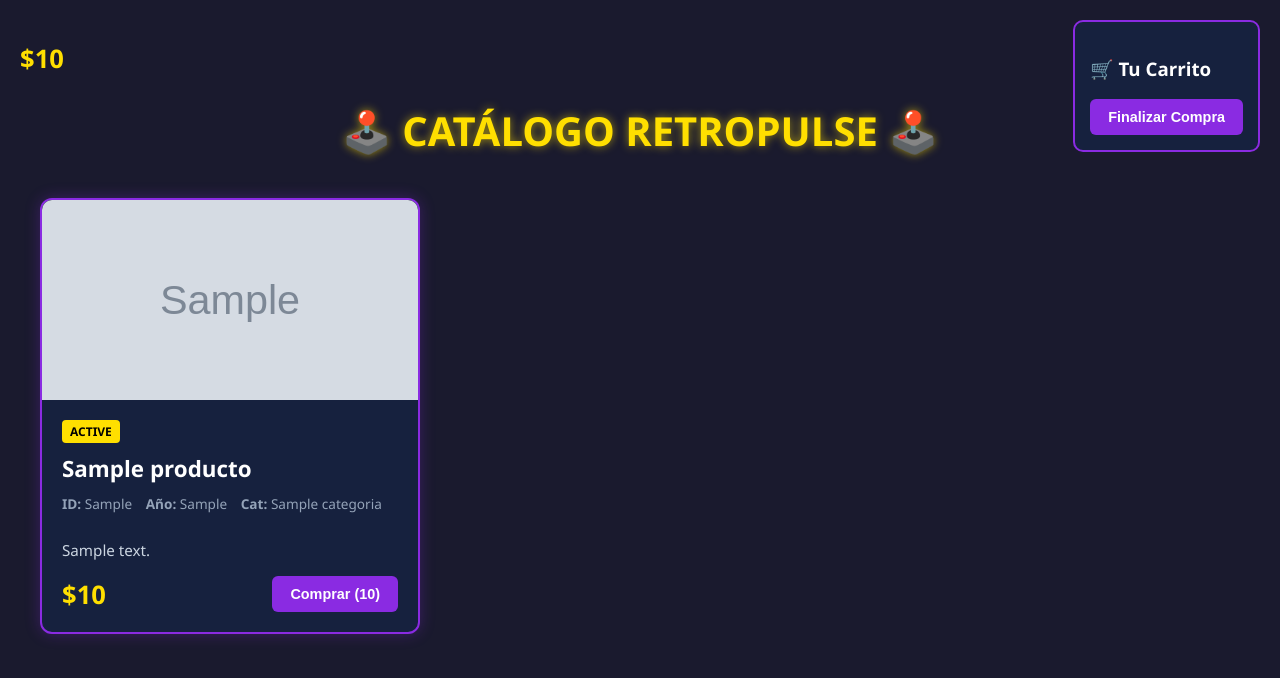
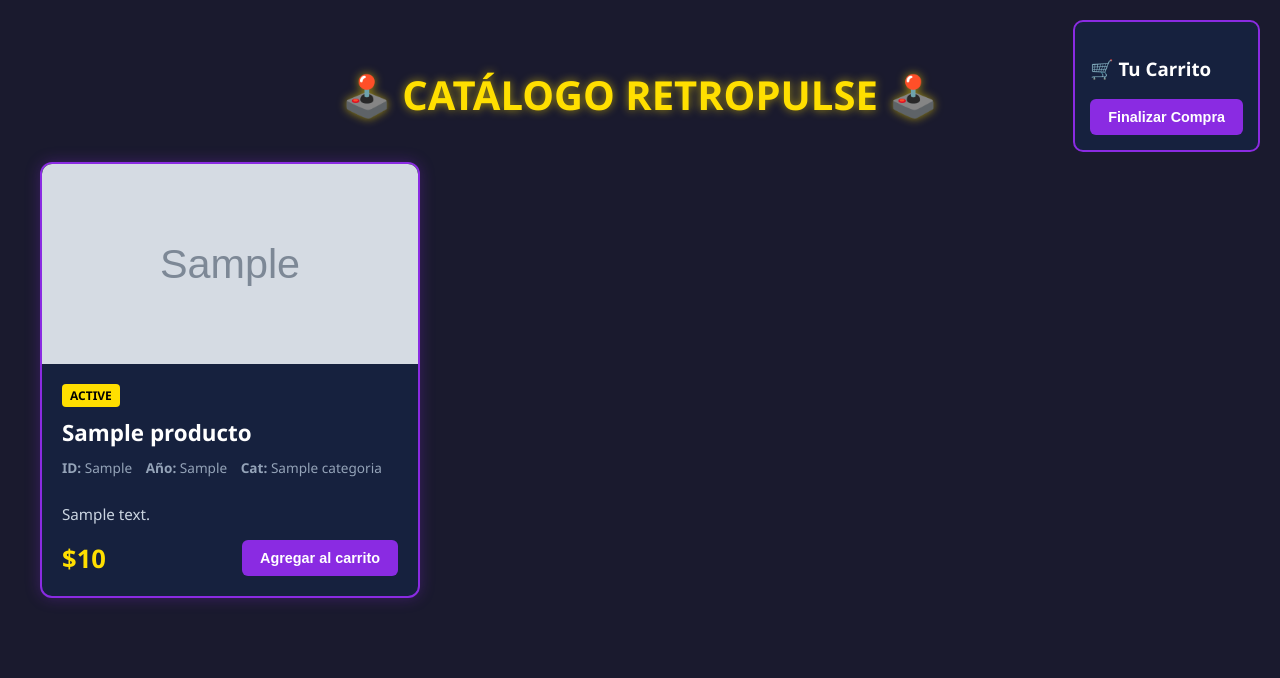
Before and after one commit to canteroslarai/retropulse, a Flask app: template templates/producto.html in a window 1280 px wide. Shown: the top 678 px of the page. Run offline with Flask 3, Linux system fonts and the light colour scheme; the template is opened without the code that fills it: most values are stand-ins (such as "Sample title", 1, 10 or a date in 2020); grey boxes marked "Sample" are stand-in pictures.

Commit message:
Corregir error de variable en producto.html y añadir carrito

```diff
--- a/templates/producto.html
+++ b/templates/producto.html
@@ -26,7 +26,6 @@
             text-shadow: 0 0 10px rgba(255, 223, 0, 0.6);
             margin-bottom: 40px;
         }
-        /* Contenedor en cuadrícula para los 15 productos */
         .catalog-grid {
             display: grid;
             grid-template-columns: repeat(auto-fill, minmax(300px, 1fr));
@@ -93,13 +92,7 @@
         .btn-buy:hover { background-color: #9d4edd; }
     </style>
 </head>
-<div class="price-section">
-    <span class="price">${{ producto.precio }}</span>
-
-    <button class="btn-buy" onclick="agregarAlCarrito('{{ producto.nombre }}', {{ producto.precio }})">
-        Agregar al carrito
-    </button>
-</div>
+<body>
 
     <h1 class="main-title">🕹️ Catálogo RetroPulse 🕹️</h1>
 
@@ -123,12 +116,15 @@
 
                 <div class="price-section">
                     <span class="price">${{ producto.precio }}</span>
-                    <button class="btn-buy">Comprar ({{ producto.stock }})</button>
+                    <button class="btn-buy" onclick="agregarAlCarrito('{{ producto.nombre }}', {{ producto.precio }})">
+                        Agregar al carrito
+                    </button>
                 </div>
             </div>
         </div>
         {% endfor %}
     </div>
+
     <div id="carrito-flotante" style="position:fixed; top:20px; right:20px; background:#16213e; padding:15px; border-radius:10px; border: 2px solid #8a2be2; color:#fff; z-index: 1000;">
         <h3>🛒 Tu Carrito</h3>
         <ul id="lista-carrito" style="list-style: none; padding: 0;"></ul>
@@ -138,25 +134,21 @@
     <div id="formulario-compra" style="display:none; position:fixed; top:15%; left:25%; width: 50%; background:#1a1a2e; padding:40px; border:2px solid #ffdf00; border-radius: 12px; z-index: 2000;">
         <h2 style="color:#ffdf00; text-align: center;">Datos de Envío</h2>
         <input type="text" id="nombre" placeholder="Nombre completo" style="width: 100%; padding: 10px; margin-bottom: 10px;"><br>
-    <input type="email" id="email" placeholder="Correo electrónico" style="width: 100%; padding: 10px; margin-bottom: 20px;"><br>
         <button onclick="enviarCompra()" class="btn-buy" style="width: 100%;">Confirmar Pago</button>
         <button onclick="document.getElementById('formulario-compra').style.display='none'" style="width: 100%; margin-top: 10px; background: #666; color: white; border: none; padding: 10px;">Cancelar</button>
     </div>
-</body>
+
     <script>
         let carrito = [];
-
         function agregarAlCarrito(nombre, precio) {
             carrito.push({nombre, precio});
             actualizarCarrito();
             alert(nombre + " agregado al carrito.");
         }
-
         function actualizarCarrito() {
             const lista = document.getElementById('lista-carrito');
             lista.innerHTML = carrito.map(item => `<li>${item.nombre} - $${item.precio}</li>`).join('');
         }
-
         function enviarCompra() {
             const nombre = document.getElementById('nombre').value;
             fetch('/procesar-compra', {
@@ -165,7 +157,7 @@ function enviarCompra() {
                 body: JSON.stringify({nombre: nombre, carrito: carrito})
             }).then(response => response.json())
               .then(data => {
-          alert("¡Gracias " + nombre + "! " + data.mensaje);
+                  alert("¡Compra exitosa! Gracias, " + nombre);
                   document.getElementById('formulario-compra').style.display = 'none';
                   carrito = [];
                   actualizarCarrito();
```
Lines whose indentation alone changed are shown as unchanged.
